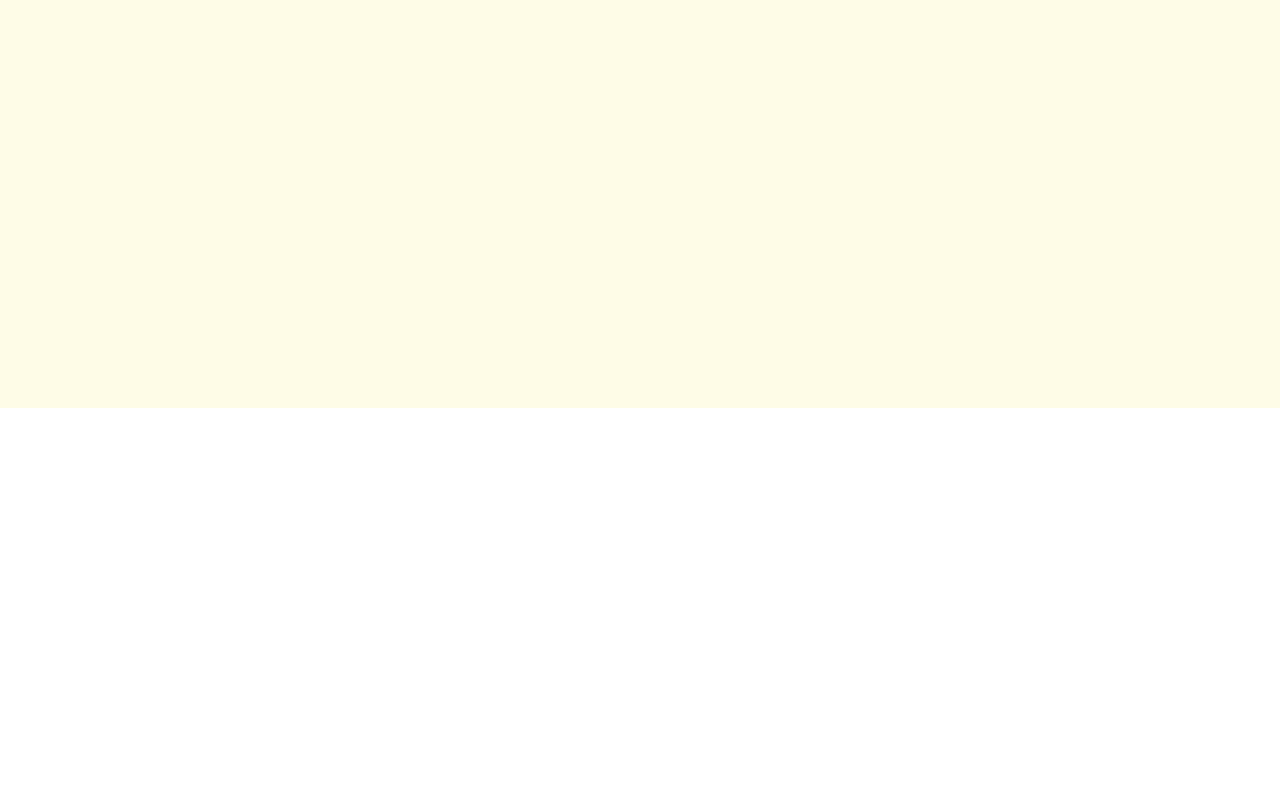
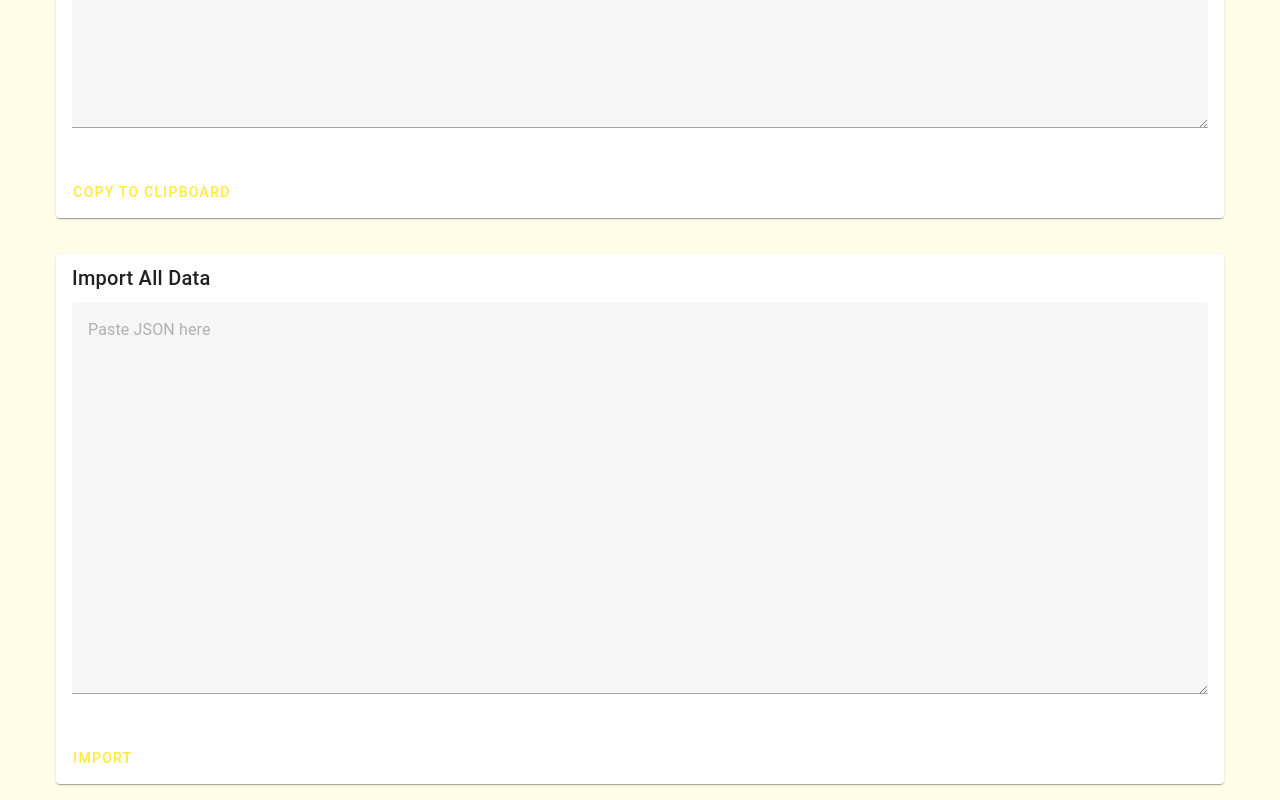
Before and after one commit to anchetaWern/kontador, a Vue app: page /maintenance in a window 1280 px wide. Shown: the part 392-1192 px from the top of the page. Before the commit the page ends 800 px from the top, so only its background shows below. Built offline with nearby package versions, Linux system fonts and the light colour scheme.

Commit message:
add backup and restore

```diff
--- a/src/App.vue
+++ b/src/App.vue
@@ -29,6 +29,13 @@
           </div>
         </v-list-item>
 
+        <v-list-item link :to="{ path: '/maintenance' }" @click="drawer = false">
+          <div class="d-flex align-center gap-3">
+            <v-icon>mdi-database</v-icon>
+            <span>Database</span>
+          </div>
+        </v-list-item>
+
       </v-list>
     </v-navigation-drawer>
 
--- /dev/null
+++ b/src/pages/DataBackupAndRestore.vue
@@ -0,0 +1,105 @@
+<template>
+  <v-container>
+    <!-- Export Section -->
+    <v-row>
+      <v-col cols="12">
+        <v-card outlined>
+          <v-card-title>Export All Data</v-card-title>
+          <v-card-text>
+            <v-textarea
+              v-model="exportText"
+              rows="15"
+              readonly
+              outlined
+            ></v-textarea>
+          </v-card-text>
+          <v-card-actions>
+            <v-btn color="yellow darken-2" @click="copyToClipboard">
+              Copy to Clipboard
+            </v-btn>
+          </v-card-actions>
+        </v-card>
+      </v-col>
+    </v-row>
+
+    <!-- Import Section -->
+    <v-row class="mt-6">
+      <v-col cols="12">
+        <v-card outlined>
+          <v-card-title>Import All Data</v-card-title>
+          <v-card-text>
+            <v-textarea
+              v-model="importText"
+              rows="15"
+              outlined
+              placeholder="Paste JSON here"
+            ></v-textarea>
+          </v-card-text>
+          <v-card-actions>
+            <v-btn color="yellow darken-2" @click="importData">
+              Import
+            </v-btn>
+          </v-card-actions>
+        </v-card>
+      </v-col>
+    </v-row>
+  </v-container>
+</template>
+
+<script setup>
+import { ref, onMounted } from 'vue'
+
+const exportText = ref('')
+const importText = ref('')
+
+const loadAllData = () => {
+  const apartments = JSON.parse(localStorage.getItem('apartments') || '[]')
+  const meterRecords = JSON.parse(localStorage.getItem('meterRecords') || '[]')
+
+  // Prepare latest records for each room
+  const latestMeterRecords = meterRecords.map(apartment => {
+    const rooms = apartment.rooms.map(r => {
+      const latestRecord = r.records.length ? r.records[r.records.length - 1] : null
+      return {
+        room: r.room,
+        records: latestRecord ? [latestRecord] : []
+      }
+    })
+    return {
+      apartment: apartment.apartment,
+      rooms
+    }
+  })
+
+  exportText.value = JSON.stringify({
+    apartments,
+    meterRecords: latestMeterRecords
+  }, null, 2)
+}
+
+const copyToClipboard = () => {
+  navigator.clipboard.writeText(exportText.value)
+  alert('Copied to clipboard!')
+}
+
+const importData = () => {
+  try {
+    const parsed = JSON.parse(importText.value)
+    if (parsed.apartments) {
+      localStorage.setItem('apartments', JSON.stringify(parsed.apartments))
+    }
+    if (parsed.meterRecords) {
+      localStorage.setItem('meterRecords', JSON.stringify(parsed.meterRecords))
+    }
+    alert('Data imported successfully!')
+    loadAllData() // refresh export
+  } catch (err) {
+    alert('Invalid JSON!')
+    console.error(err)
+  }
+}
+
+onMounted(() => {
+  loadAllData()
+})
+</script>
--- a/src/router.js
+++ b/src/router.js
@@ -2,12 +2,14 @@ import { createRouter, createWebHistory } from 'vue-router'
 import ApartmentSetup from './pages/ApartmentSetup.vue'
 import MeterEntry from './pages/MeterEntry.vue'
 import LatestEntries from './pages/LatestEntries.vue'
+import DataBackupAndRestore from './pages/DataBackupAndRestore.vue'
 
 const routes = [
   { path: '/', redirect: '/meter' },
   { path: '/setup', component: ApartmentSetup },
   { path: '/meter', component: MeterEntry },
   { path: '/latest', component: LatestEntries },
+  { path: '/maintenance', component: DataBackupAndRestore },
 ]
 
 const router = createRouter({
```
